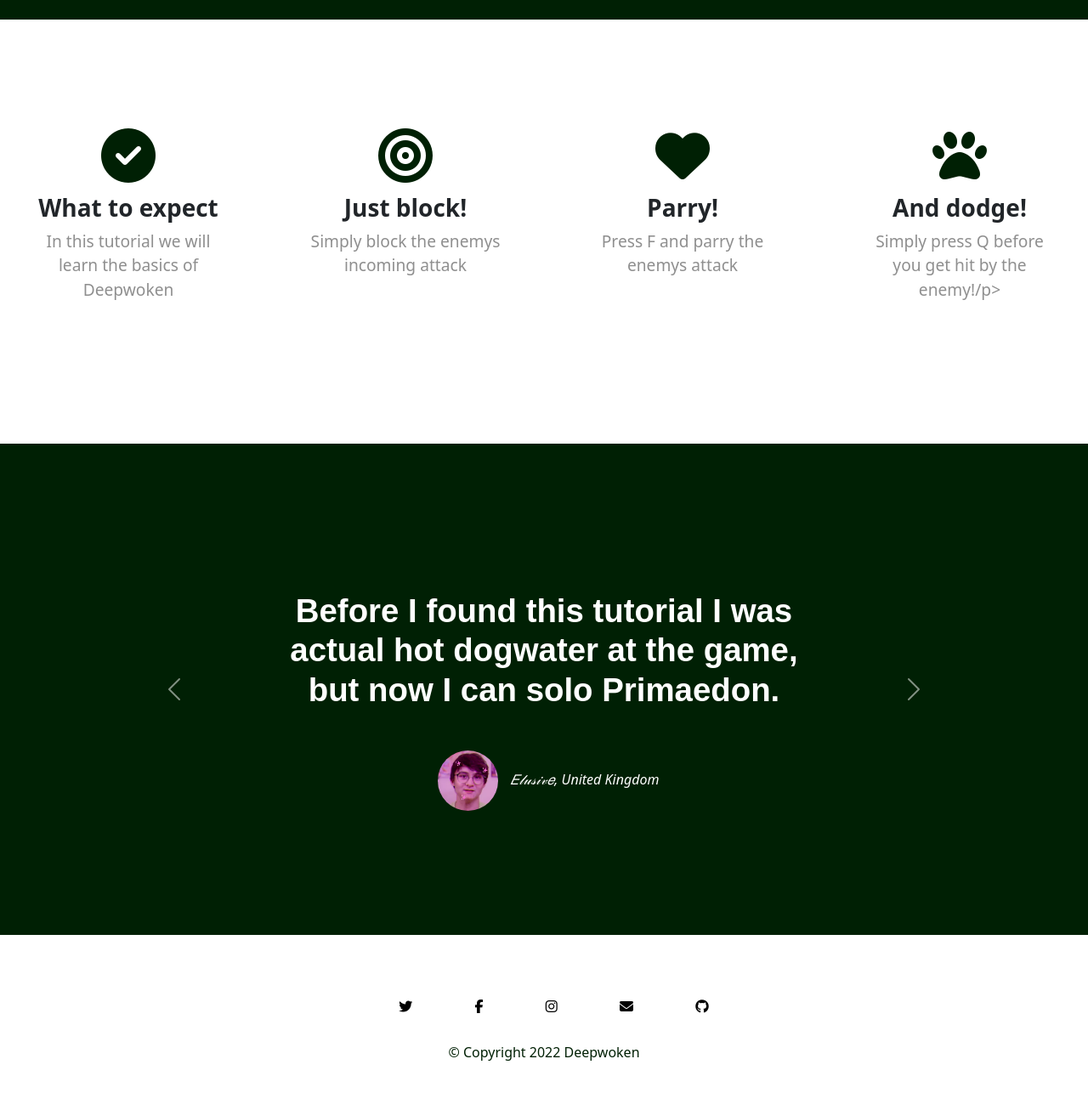
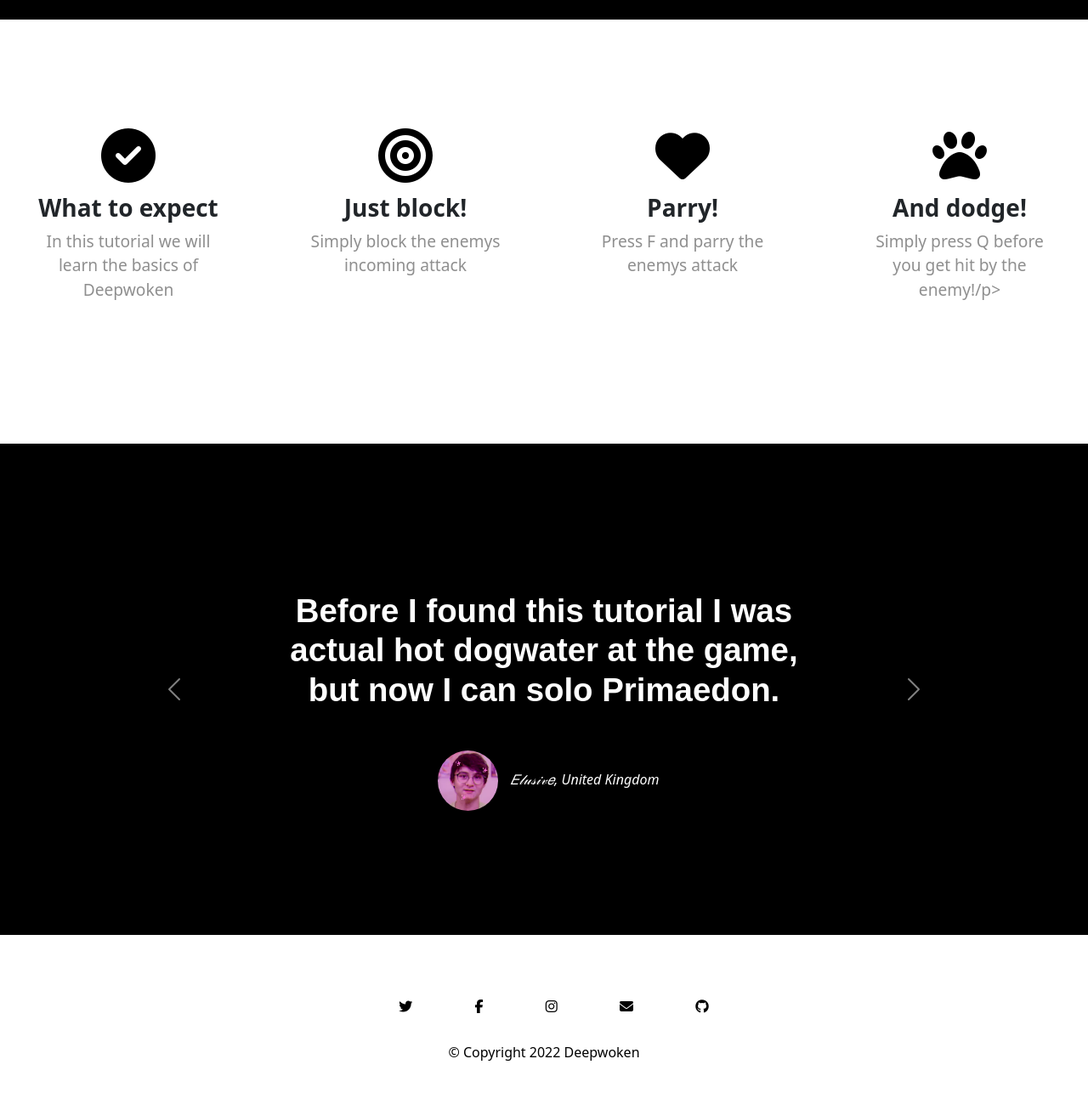
Before and after one commit to w0jjy/Getgoodatdeepwoken, a plain HTML site: page index.html in a window 1280 px wide. Shown: the part 818-2104 px from the top of the page at 85% size. Drawn offline with nearby package versions, Linux system fonts and the light colour scheme.

Commit message:
Update styles.css

```diff
--- a/css/styles.css
+++ b/css/styles.css
@@ -13,7 +13,7 @@ h2 {
 /* TITLE */
 
 #title{
-	background: #002004;
+	background: #000000;
 	color: white;
 	min-width: 720px;
 	overflow: hidden;
@@ -76,12 +76,12 @@ h2 {
 }
 
 #About i {
-	color: #002004;
+	color: #000000;
 	font-size: 4rem;
 	margin-bottom: 1vw;
 }
 #About i:hover {
-	color: #002004;
+	color: #000000;
 }
 
 .features-group {
@@ -93,7 +93,7 @@ h2 {
 #testimonials {
 	padding: 5vw 10vw;
 	text-align: center;
-	background: #002004;
+	background: #000000;
 	color: white;
 }
 
@@ -114,7 +114,7 @@ h2 {
 /* Contact us*/
 #footer {
 	text-align: center;
-	color: #002004;
+	color: #000000	;
 	padding: 5%;
 }
 
```
